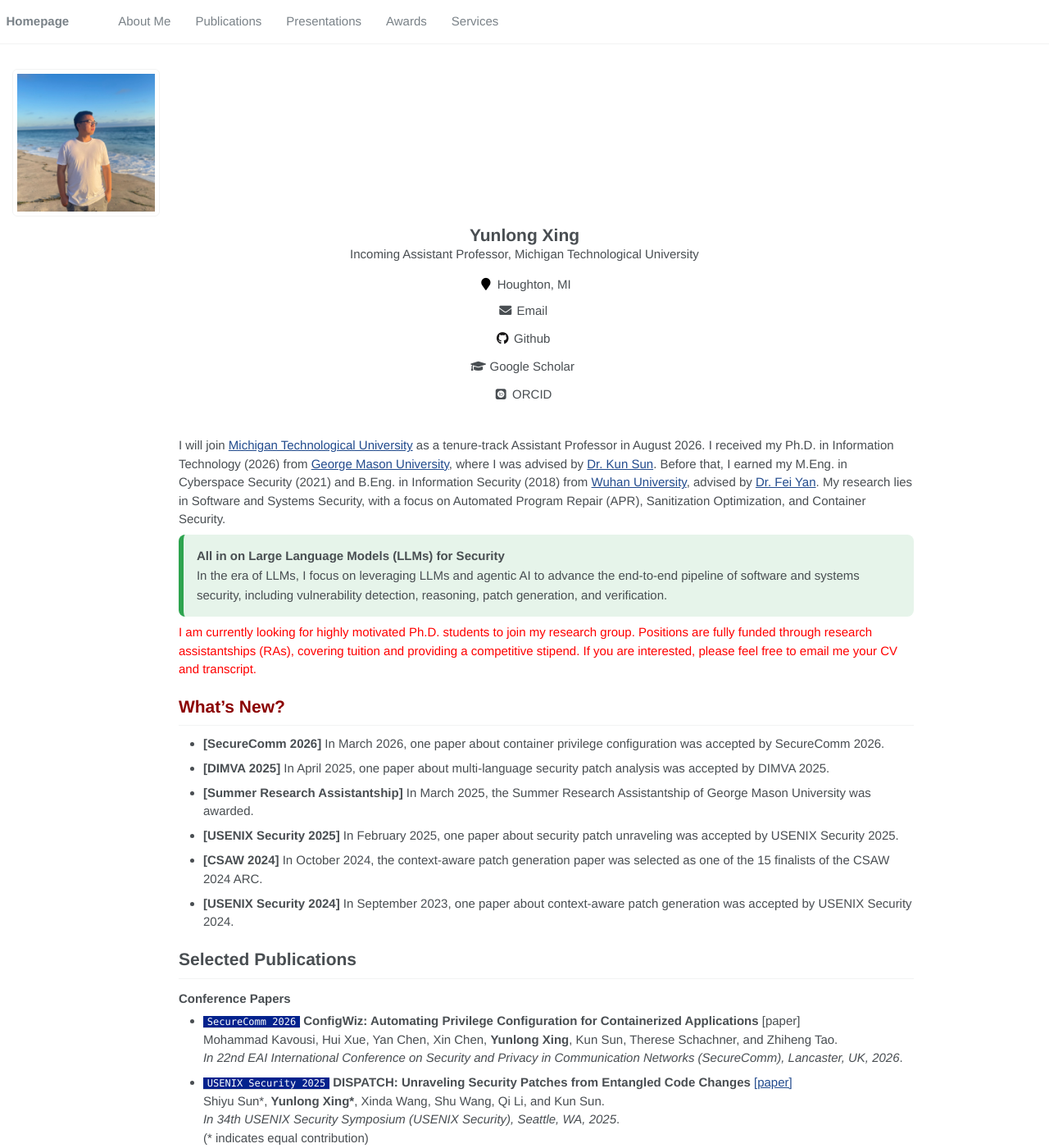
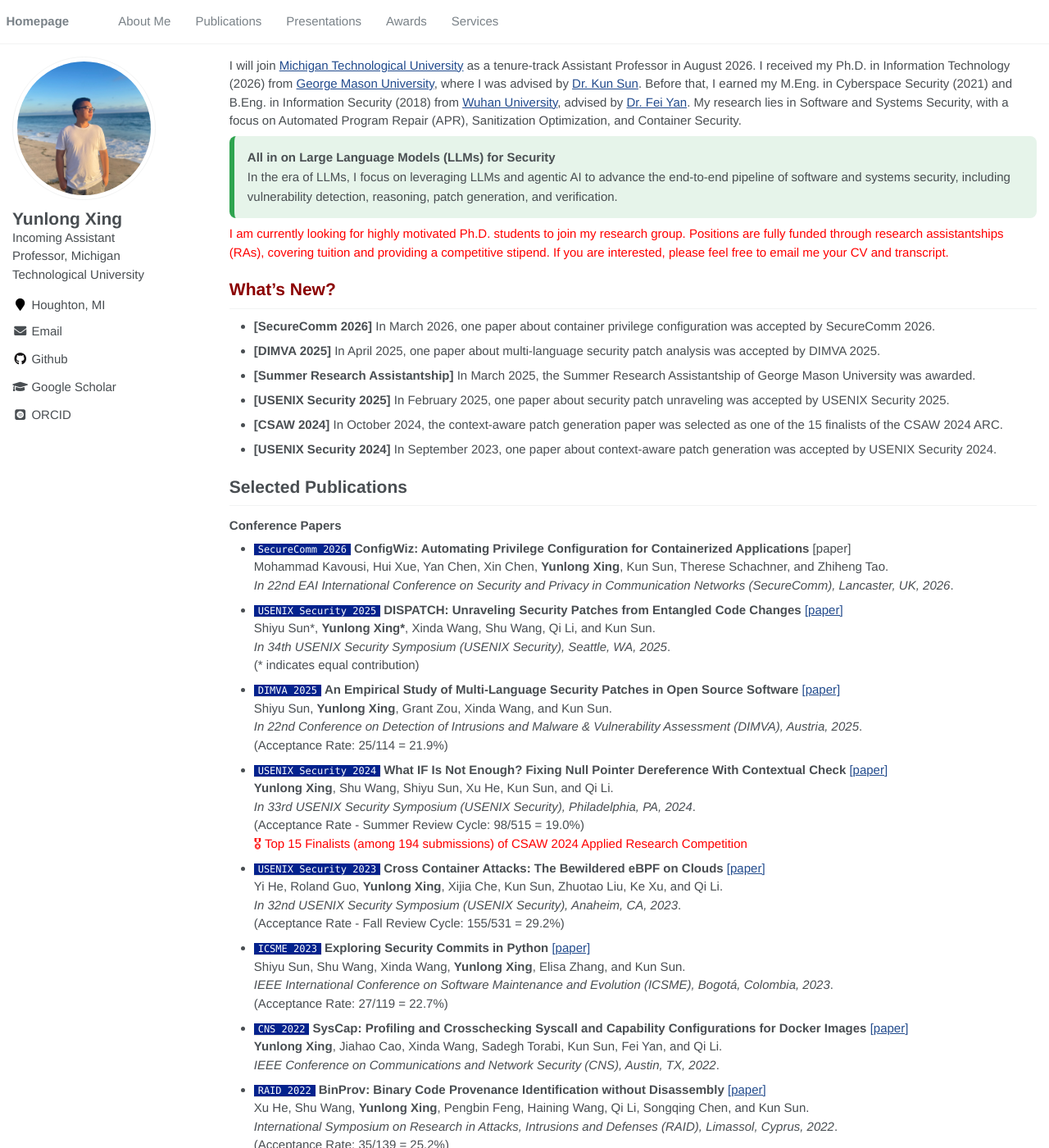
Before and after one commit to YunlongXing/yunlongxing.github.io, a Jekyll site: the page built from _pages/about.md, in a window 1280 px wide and 1400 px high. Shown: the whole window at 82% size. Built offline with Jekyll 4.4.1, drawn with Linux system fonts in a browser that asks for light colours; some web fonts are replaced.

Commit message:
Clean up CSS by removing unused styles
Removed unused CSS styles for layout and profile sections.

```diff
--- a/assets/css/main.scss
+++ b/assets/css/main.scss
@@ -107,43 +107,3 @@ h1:before, .anchor:before {
     background-color: #00369f;
     font-size: 1em;
 }
-
-
-.main-top-layout {
-  display: block;
-}
-
-.top-profile {
-  width: 100%;
-  text-align: center;
-  margin: 2rem auto;
-}
-
-.top-profile .sidebar {
-  float: none !important;
-  width: 100% !important;
-  max-width: 100% !important;
-  margin: 0 auto !important;
-  position: static !important;
-}
-
-.top-profile .sticky {
-  position: static !important;
-}
-
-.top-profile .author__avatar img {
-  max-width: 180px;
-  border-radius: 6px;
-}
-
-.top-profile .author__content,
-.top-profile .author__urls-wrapper {
-  text-align: center;
-}
-
-.page-top-layout {
-  float: none !important;
-  width: 100% !important;
-  max-width: 950px;
-  margin: 0 auto;
-}
```
